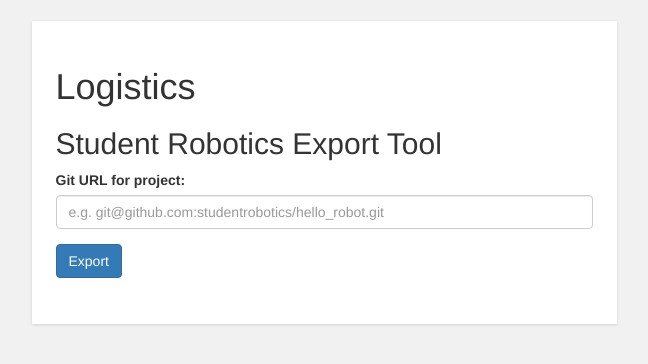
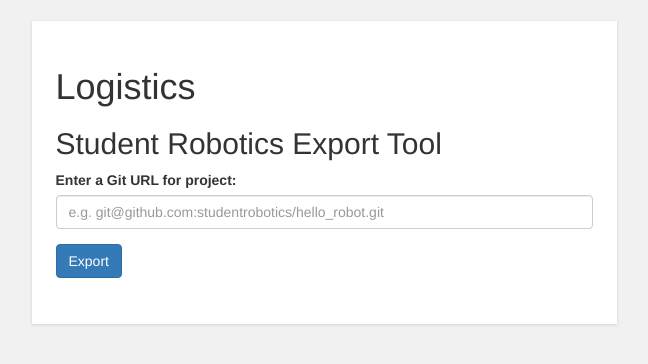
Before and after one commit to fables-tales/logistics, a Flask app: page / in a window 1280 px wide. Shown: the top 364 px of the page, without its empty margins (316-964 px from the left). Run offline with Flask 2, Linux system fonts and the light colour scheme; some libraries are stand-ins or nearby versions.

Commit message:
More obvious copy for form

```diff
--- a/templates/index.html
+++ b/templates/index.html
@@ -17,7 +17,7 @@
             <h2>Student Robotics Export Tool</h2>
             <form role="form" action="/export" method="POST">
                 <div class="form-group">
-                    <label for="git_url">Git URL for project:</label>
+                    <label for="git_url">Enter a Git URL for project:</label>
                     <input type="text" class="form-control" id="git_url" placeholder="e.g. git@github.com:studentrobotics/hello_robot.git" name="git_url">
                 </div>
                 <input type="submit" value="Export" class="btn btn-primary">
```
